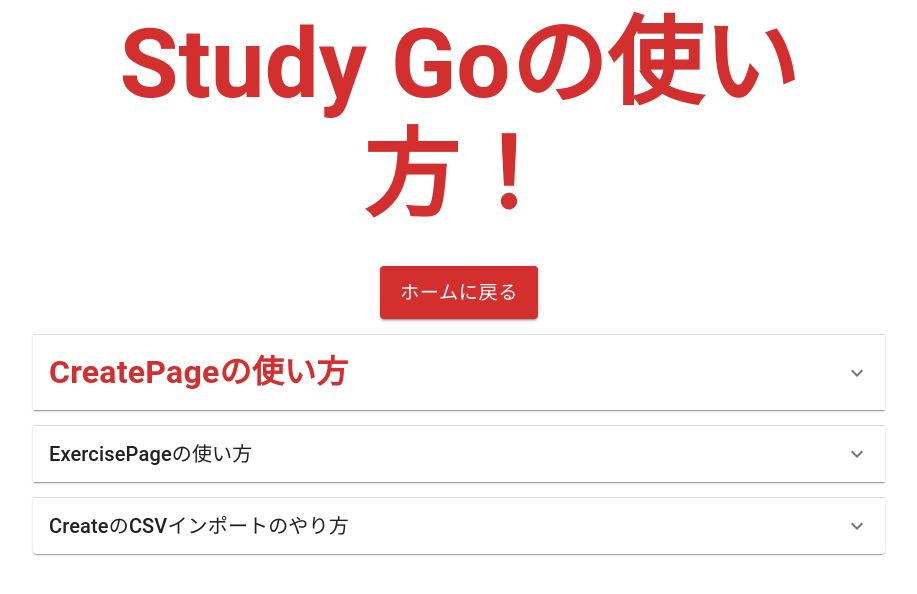
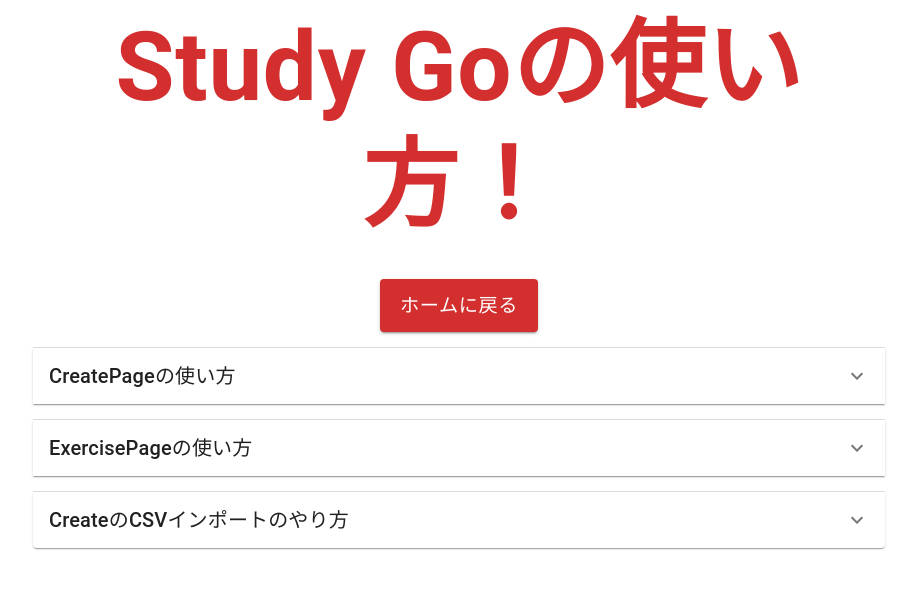
Before and after one commit to Raito5963/study, a Next.js app: page /howtouse in a window 1280 px wide. Shown: the top 594 px of the page, without its empty margins (181-1098 px from the left). Built offline with nearby package versions, Linux system fonts and the light colour scheme; what @mui/material-nextjs would draw is missing.

Commit message:
Typographyの見出しをh3からh4に変更し、CreatePageのスタイルを調整

```diff
--- a/app/howtouse/page.tsx
+++ b/app/howtouse/page.tsx
@@ -10,7 +10,7 @@
     return (
         <Container maxWidth="md">
             <Typography
-                variant="h3"
+                variant="h4"
                 gutterBottom
                 align="center"
                 sx={{
@@ -44,11 +44,6 @@
                     id="create-page-header"
                 >
                     <Typography
-                        sx={{
-                            color: "error.main",
-                            fontWeight: "bold",
-                            fontSize: { xs: "1.5rem", sm: "2rem" },
-                        }}
                         variant="h6"
                     >
                         CreatePageの使い方
```
